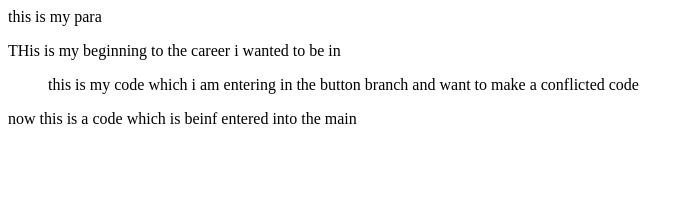
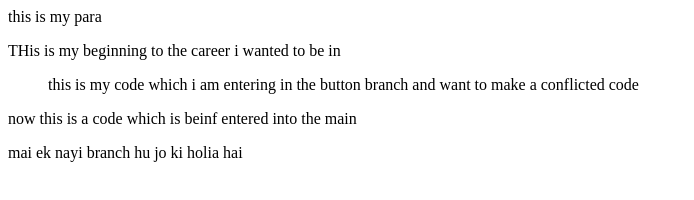
Before and after one commit to RajputAmitkumar/git-by-cod, a plain HTML site: page index.html in a window 1280 px wide. Shown: the whole page, without its empty margins (0-694 px from the left). Drawn offline with Linux system fonts and the light colour scheme.

Commit message:
first commit of holia

```diff
--- a/index.html
+++ b/index.html
@@ -4,3 +4,5 @@
     this is my code which i am entering in the button branch and want to make a conflicted code
 </blockquote>
 <main>now this is a code which is beinf entered into the main </main>
+
+<p>mai ek nayi branch hu jo ki holia hai</p>
```
